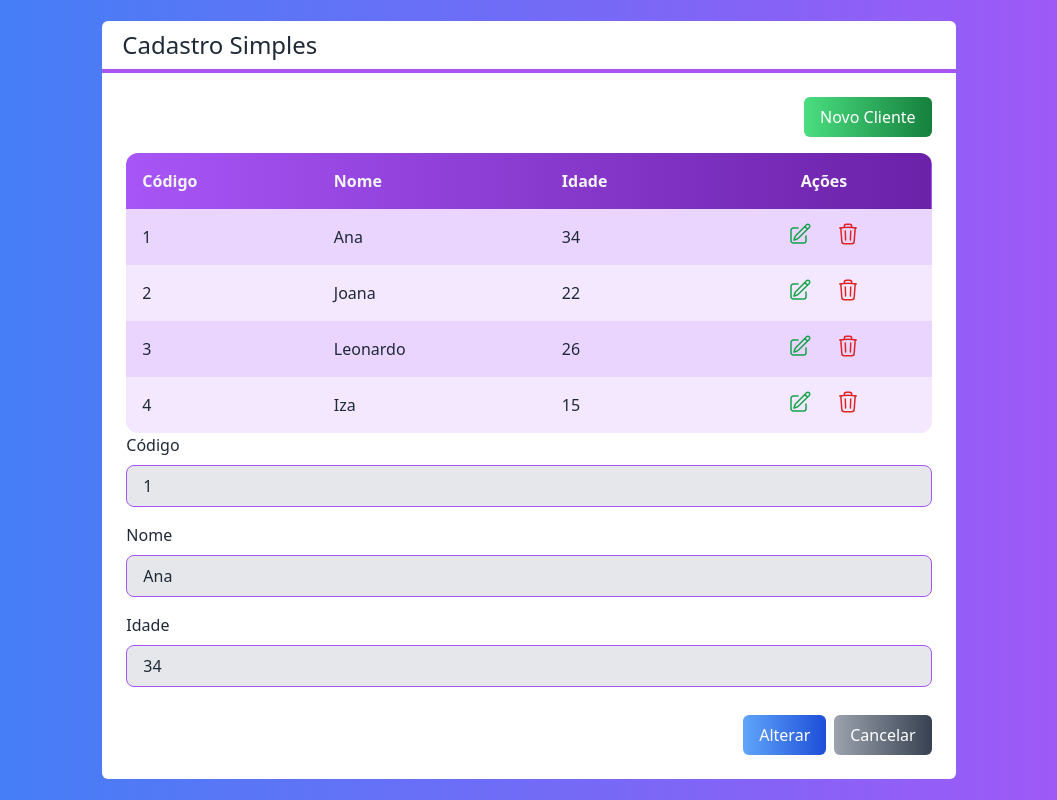
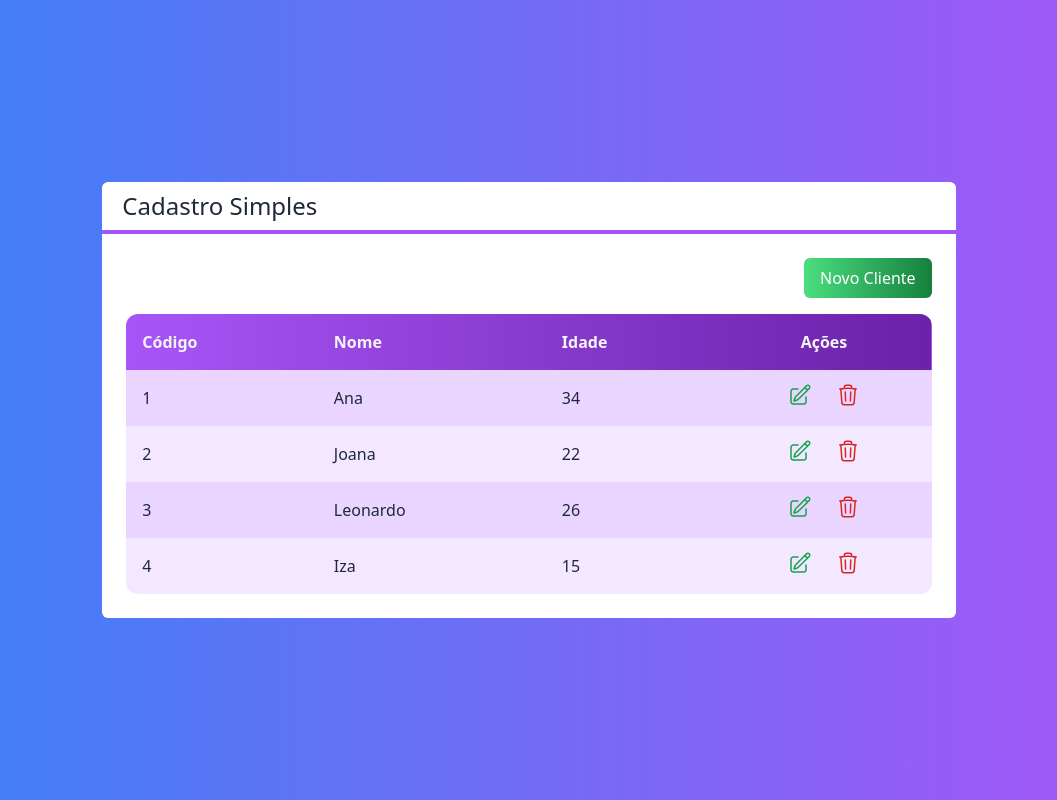
Before and after one commit to SamillyNunes/next-crud, a Next.js app: page / in a window 1280 px wide. Shown: the whole page, without its empty margins (111-1168 px from the left). Built offline with nearby package versions, Linux system fonts and the light colour scheme.

Commit message:
ui: changing between page types

```diff
--- a/src/components/CustomButton.tsx
+++ b/src/components/CustomButton.tsx
@@ -2,6 +2,7 @@ interface CustomButtonProps{
     children: any;
     color?: 'green' | 'blue' | 'gray';
     className?: string;
+    onClick?: () => void;
 }
 
 export default function CustomButton(props: CustomButtonProps){
@@ -10,6 +11,7 @@ export default function CustomButton(props: CustomButtonProps){
 
     return (
         <button
+            onClick={props.onClick}
             className={`
                 bg-gradient-to-r from-${color}-400 to-${color}-700
                 text-white
--- a/src/components/Form.tsx
+++ b/src/components/Form.tsx
@@ -4,7 +4,9 @@ import Client from "@/core/Client";
 import CustomButton from "./CustomButton";
 
 interface FormProps{
-    client?: Client
+    client?: Client;
+    canceled?: ()=> void;
+    onClientChanged?: (client: Client) => void;
 }
 
 export default function Form(props: FormProps){
@@ -39,10 +41,14 @@ export default function Form(props: FormProps){
             />
 
             <div className="flex justify-end mt-7">
-                <CustomButton color="blue" className="mr-2">
+                <CustomButton
+                    onClick={()=> props.onClientChanged?.(new Client(name, age, id ?? ''))}
+                    color="blue"
+                    className="mr-2"
+                >
                     {id ? 'Alterar' : 'Salvar'}
                 </CustomButton>
-                <CustomButton>
+                <CustomButton onClick={props.canceled}>
                     Cancelar
                 </CustomButton>
             </div>
--- a/src/pages/index.tsx
+++ b/src/pages/index.tsx
@@ -3,8 +3,11 @@ import Form from "@/components/Form";
 import Layout from "@/components/Layout";
 import Table from "@/components/Table";
 import Client from "@/core/Client";
+import { useState } from "react";
 
 export default function Home() {
+
+  const [type, setType] = useState<'table' | 'form'>('table');
 
   const clients = [
     new Client('Ana', 34, '1'),
@@ -21,6 +24,10 @@ export default function Home() {
     console.log(`Cliente excluido: ${client.name}`);
   }
 
+  function saveClient(client: Client){
+    console.log(client);
+  }
+
   return (
     <div className="
       flex justify-center items-center h-screen
@@ -28,11 +35,29 @@ export default function Home() {
       text-white
     ">
       <Layout title="Cadastro Simples">
-        <div className="flex justify-end">
-          <CustomButton className="mb-4" color="green">Novo Cliente</CustomButton>
-        </div>
-        <Table clients={clients} selectedClient={selectedClient} deletedClient={deletedClient} />
-        <Form client={clients[0]}  />
+        {type==='table' ? (
+          <>
+            <div className="flex justify-end">
+              <CustomButton
+                onClick={()=> setType('form')}
+                className="mb-4"
+                color="green"
+              >
+                Novo Cliente
+              </CustomButton>
+            </div>
+            <Table clients={clients} selectedClient={selectedClient} deletedClient={deletedClient} />
+          </>
+        ) : (
+
+          <Form
+            client={clients[0]}
+            canceled={()=>setType('table')}
+            onClientChanged={saveClient}
+          />
+        )
+
+        }
       </Layout>
     </div>
 
```
